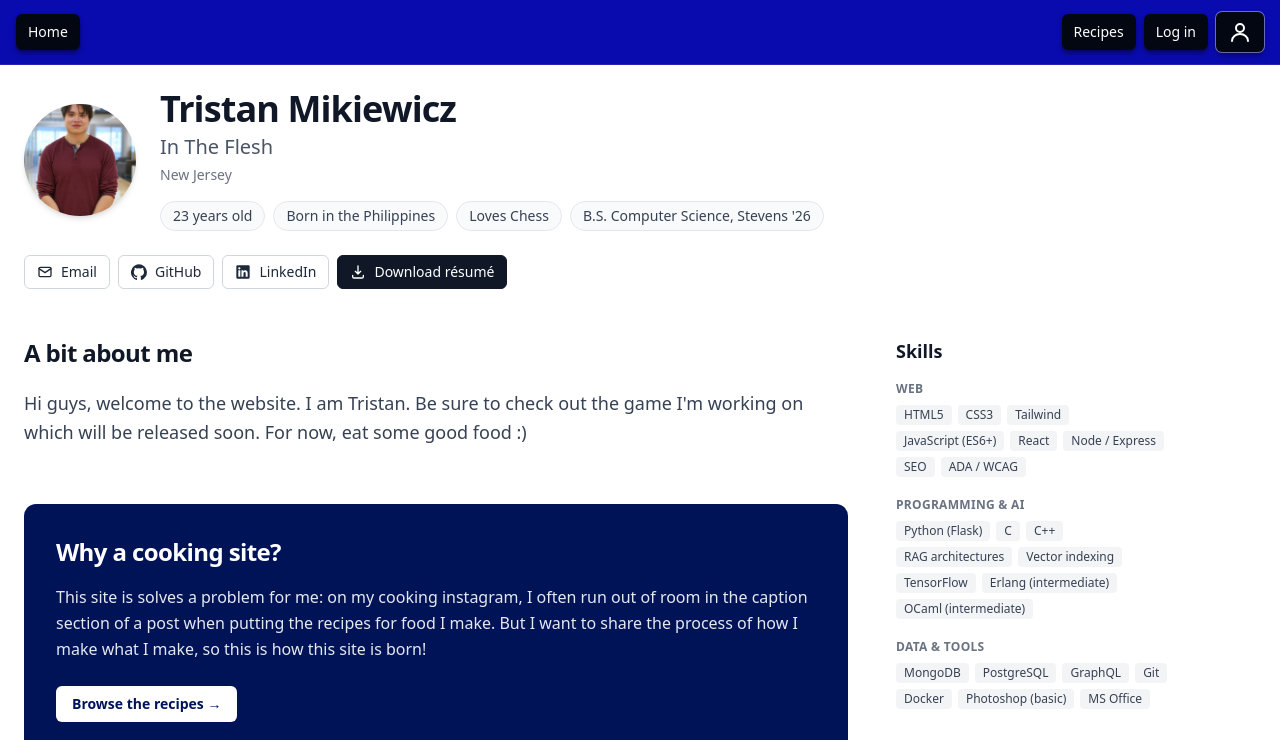
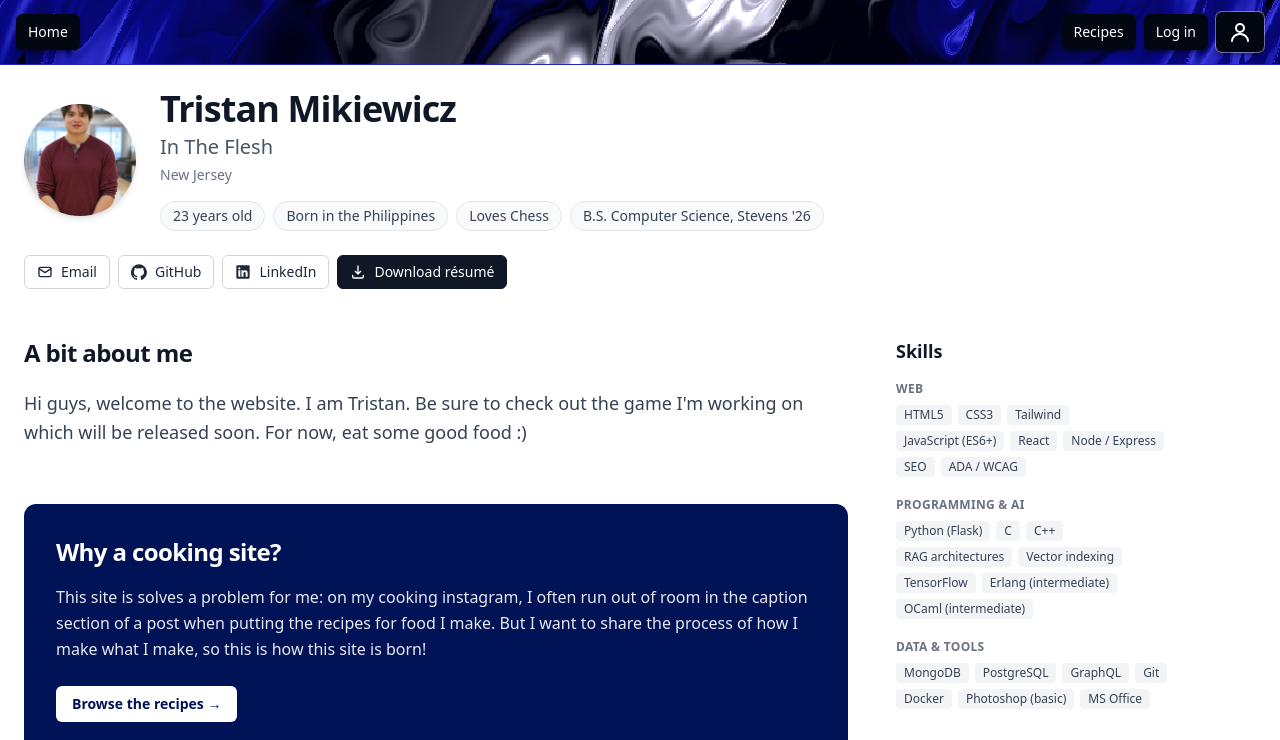
Before and after one commit to g1lbert1/cookingwtristan, a React (Vite) app: page /about in a window 1280 px wide. Shown: the top 740 px of the page. Built offline with nearby package versions, Linux system fonts and the light colour scheme; no server answers.

Commit message:
Run the Balatro shader behind the nav bar
Same colors and settings as the landing panel, so the nav and panel read
as one surface. The deep blue stays as the fallback background.

```diff
--- a/src/components/Navigation.jsx
+++ b/src/components/Navigation.jsx
@@ -1,5 +1,6 @@
 import { useAuth0 } from "@auth0/auth0-react";
 import { NavLink } from "react-router-dom";
+import Balatro from "./Balatro";
 
 //Layout, left to right: Home | (spacer) | Recipes | Profile | About (person icon).
 //Profile doubles as the login button when nobody is signed in, so the nav
@@ -36,9 +37,19 @@ const Navigation = () => {
     loginWithRedirect({ appState: { returnTo: "/profile" } });
 
   return (
-    <header className="sticky top-0 z-10 border-b border-white/10 bg-[#0a0baf]">
+    <header className="sticky top-0 z-10 overflow-hidden border-b border-white/10 bg-[#0a0baf]">
+      {/* Same Balatro shader as the landing panel, running behind the links. */}
+      <div className="absolute inset-0" aria-hidden="true">
+        <Balatro
+          color1="#0a0baf"
+          color2="#eeecf8"
+          color3="#000000"
+          pixelFilter={1050}
+          mouseInteraction={false}
+        />
+      </div>
       <nav
-        className="mx-auto flex max-w-7xl items-center justify-between px-4 py-3"
+        className="relative mx-auto flex max-w-7xl items-center justify-between px-4 py-3"
         aria-label="Main"
       >
         <NavLink to="/" end className={linkClass}>
```
